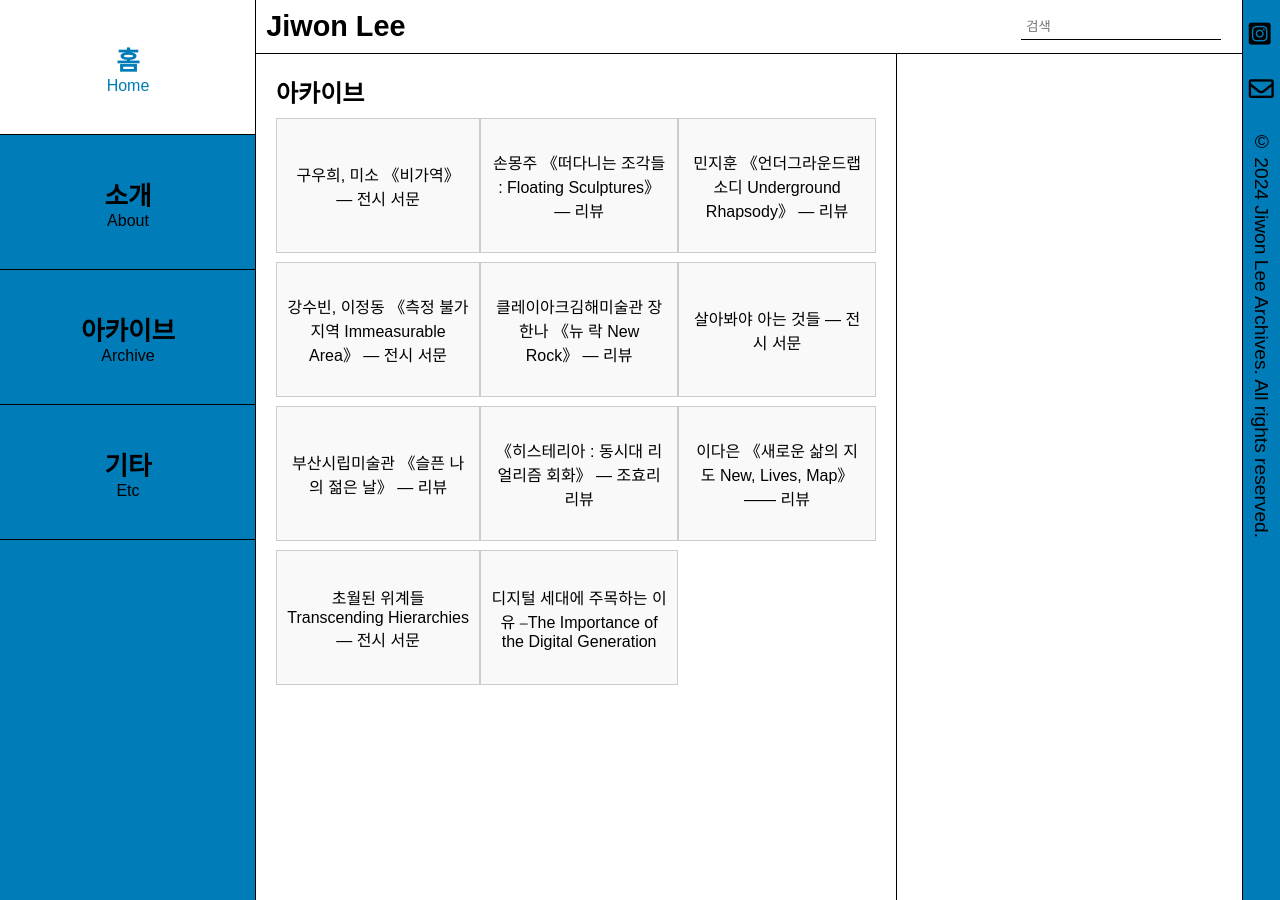
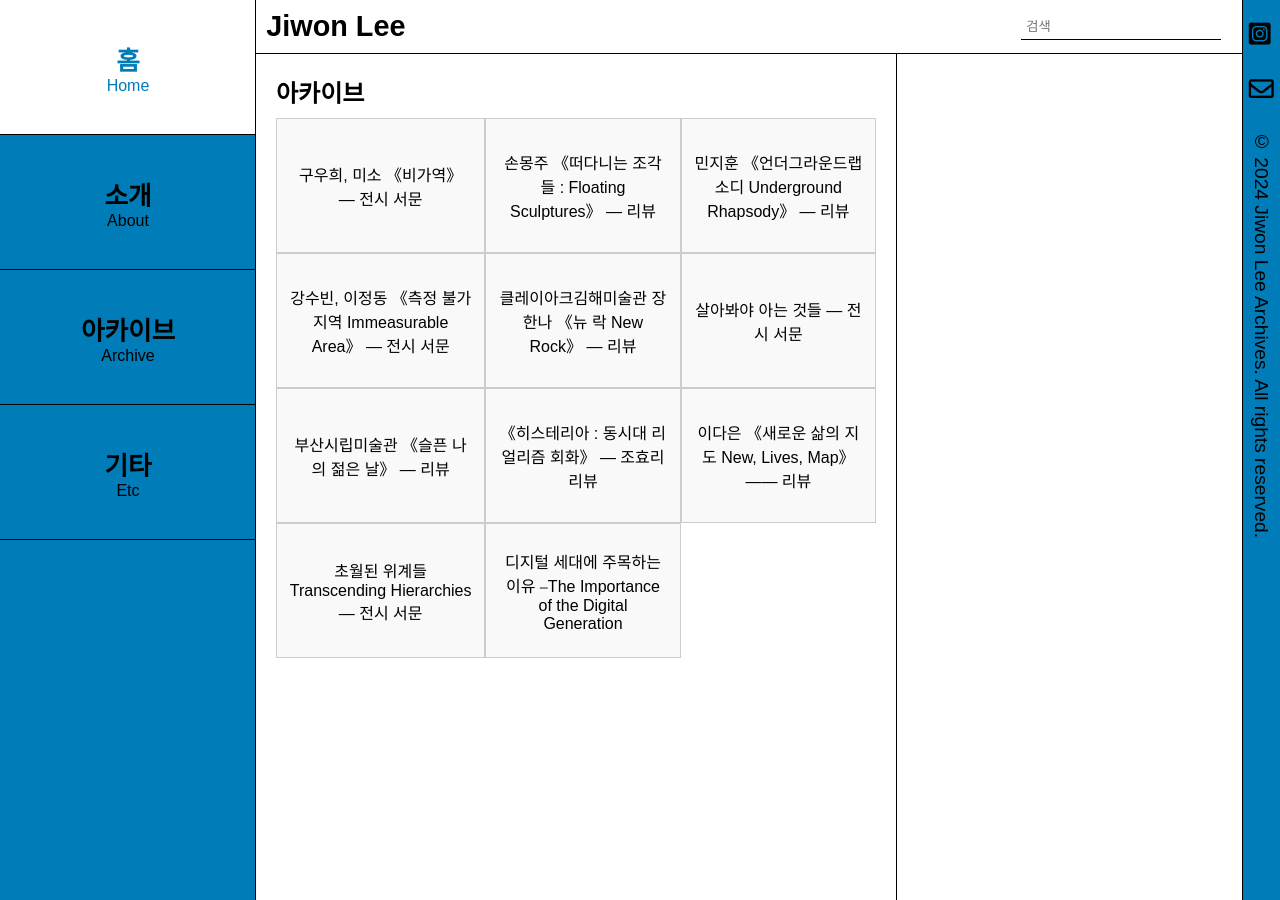
Before and after one commit to LfayeJ/archives, a Jekyll site: the page built from archive.html, in a window 1280 px wide and 900 px high. Built offline with Jekyll 4.4.1, drawn with Linux system fonts in a browser that asks for light colours; some web fonts are replaced.

Commit message:
Update styles.css

```diff
--- a/assets/css/styles.css
+++ b/assets/css/styles.css
@@ -209,14 +209,14 @@ h1, h2 {
     display: grid;
     grid-template-columns: repeat(auto-fit, minmax(250px, 1fr));
     gap: 0;
+    margin-top: 1vh;
     box-sizing: border-box;
 }
 
 .archive-grid-item {
     display: flex;
-    margin-top: 1vh;
     border: 1px solid #ccc;
-    padding: 0.8vw;
+    padding: 1vw;
     text-align: center;
     justify-content: center;
     align-items: center;
```
